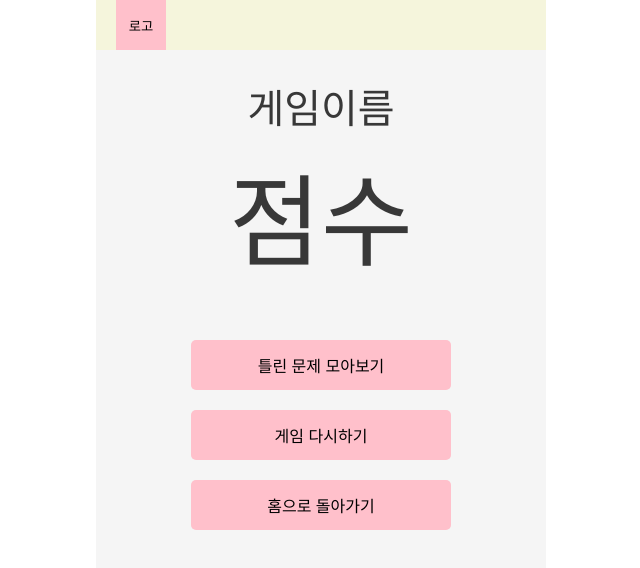
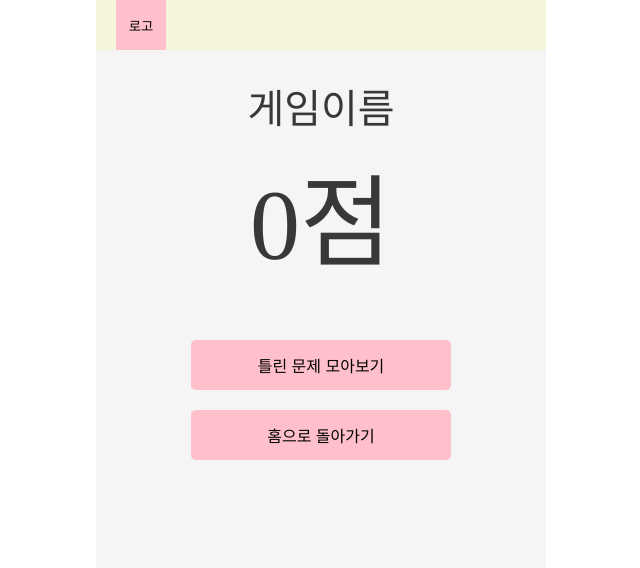
Before and after one commit to active-minds-hongik/active-minds-client, a React (Create React App) app: page /result in a window 1280 px wide. Shown: the top 568 px of the page, without its empty margins (319-959 px from the left). Built offline with nearby package versions, Linux system fonts and the light colour scheme.

Commit message:
feat: 게임 점수 recoil로 상태 관리

```diff
--- a/src/pages/FaceGamePage.tsx
+++ b/src/pages/FaceGamePage.tsx
@@ -2,11 +2,13 @@ import React, { useState } from 'react';
 import { useNavigate } from 'react-router-dom';
 import styled from 'styled-components';
 import Timer from '../components/GamePage/Timer';
+import { useRecoilState } from 'recoil';
+import { scoreState } from '../states';
 
 const FaceGamePage = () => {
   const navigate = useNavigate();
   // const [questions, setQuestions] = useState('');
-  const [currentScore, setCurrentScore] = useState(0);
+  const [currentScore, setCurrentScore] = useRecoilState(scoreState);
   const [currentQuestion, setCurrentQuestion] = useState(0);
 
   const questions = [
--- a/src/pages/OnBoardingPage.tsx
+++ b/src/pages/OnBoardingPage.tsx
@@ -1,10 +1,17 @@
-import React from 'react';
+import React, { useEffect } from 'react';
 import styled from 'styled-components';
 import { useNavigate } from 'react-router-dom';
 import Header from '../components/layout/Header';
+import { useRecoilState } from 'recoil';
+import { scoreState } from '../states';
 
 const OnBoardingPage = () => {
   const navigate = useNavigate();
+  const [currentScore, setCurrentScore] = useRecoilState(scoreState);
+
+  useEffect(() => {
+    setCurrentScore(0);
+  }, []);
 
   return (
     <Container>
@@ -59,7 +66,7 @@ const GameStartButton = styled.button`
 `;
 
 const ServiceText = styled.div`
-margin: 40px;
+  margin: 40px;
 `;
 
 export default OnBoardingPage;
--- a/src/pages/ResultPage.tsx
+++ b/src/pages/ResultPage.tsx
@@ -2,21 +2,23 @@ import React from 'react';
 import styled from 'styled-components';
 import { useNavigate } from 'react-router-dom';
 import Header from '../components/layout/Header';
+import { useRecoilState } from 'recoil';
+import { scoreState } from '../states';
 
 const ResultPage = () => {
+  const [currentScore, setCurrentScore] = useRecoilState(scoreState);
   const navigate = useNavigate();
 
   return (
     <Container>
       <Header />
       <GameName>게임이름</GameName>
-      <Score>점수</Score>
+      <Score>{currentScore * 10}점</Score>
       <BtnContainer>
         <WrongQuestionsBtn onClick={() => navigate('/wrongs')}>
           틀린 문제 모아보기
         </WrongQuestionsBtn>
         {/* 해당 게임 이름으로 이동 */}
-        <ReGameBtn onClick={() => navigate('/')}>게임 다시하기</ReGameBtn>
         <GoHomeBtn onClick={() => navigate('/')}>홈으로 돌아가기</GoHomeBtn>
       </BtnContainer>
     </Container>
@@ -55,6 +57,5 @@ const BtnContainer = styled.div`
   margin-top: 30px;
 `;
 const WrongQuestionsBtn = styled(GoHomeBtn)``;
-const ReGameBtn = styled(GoHomeBtn)``;
 
 export default ResultPage;
--- /dev/null
+++ b/src/states/index.ts
@@ -0,0 +1,6 @@
+import { atom } from 'recoil';
+
+export const scoreState = atom<number>({
+  key: 'score',
+  default: 0,
+});
```
